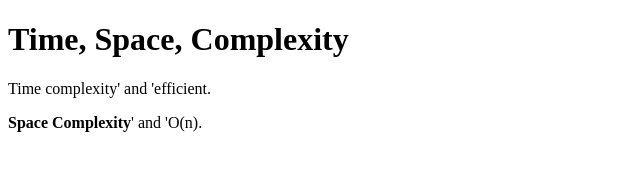
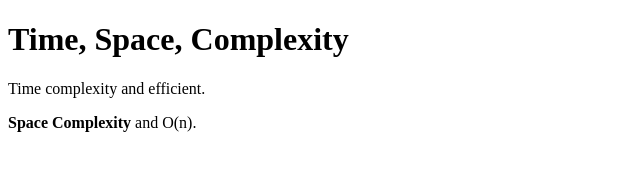
Before and after one commit to acciojob/time-and-space-complexity-codergit-m, a website: page main.html in a window 1280 px wide. Shown: the full height of the page, 0-640 px from the left. Drawn offline with Linux system fonts and the light colour scheme.

Commit message:
created a submission

```diff
--- a/main.html
+++ b/main.html
@@ -9,8 +9,8 @@
 <body>
 	<!-- the entire body must be written by student -->
 	<h1>Time, Space, Complexity</h1>
-	<p>	Time complexity' and 'efficient.</p>
-	<p><b>Space Complexity</b>' and 'O(n).</p>
+	<p>	Time complexity and efficient.</p>
+	<p><b>Space Complexity</b> and O(n).</p>
 
     <script type="text/javascript" src="./script.js">
 </script>
```
